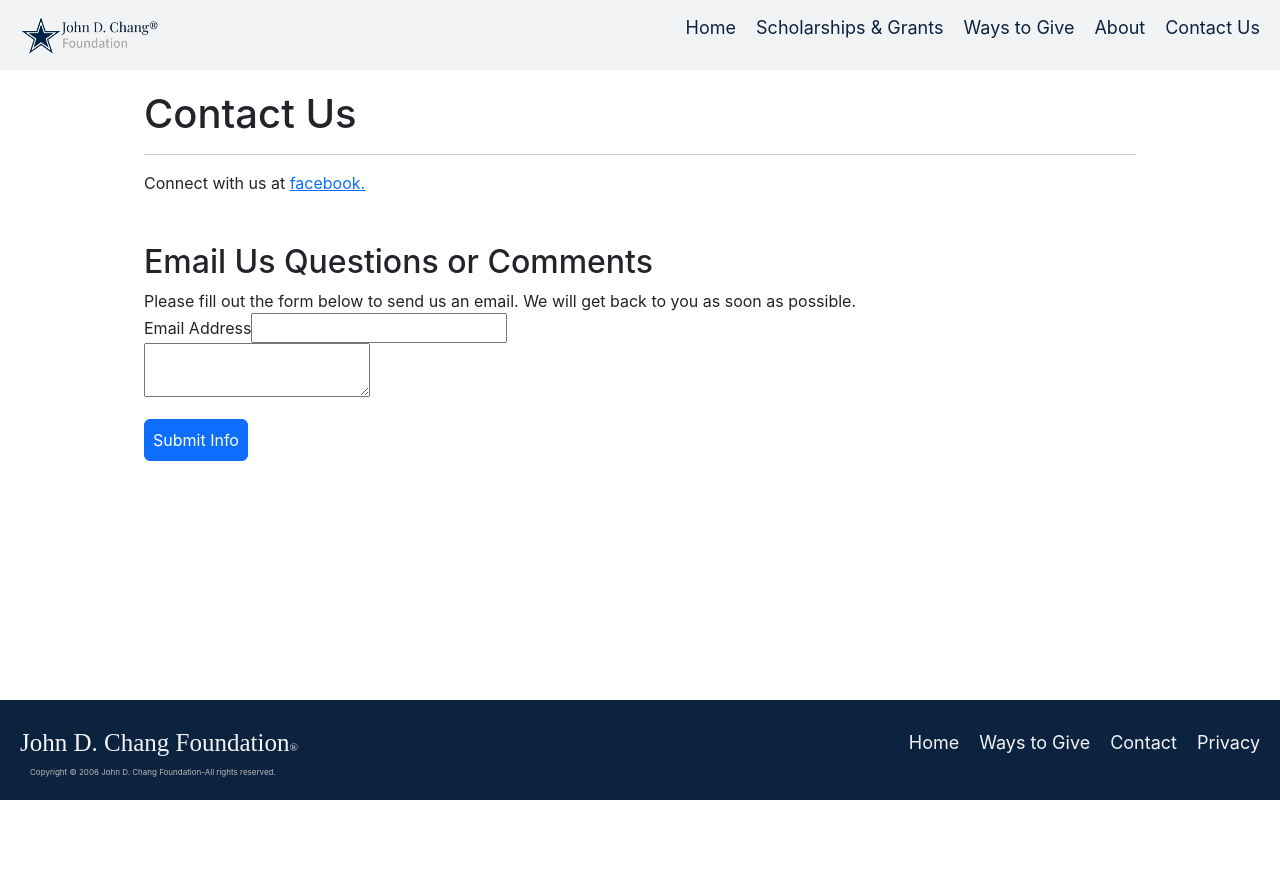
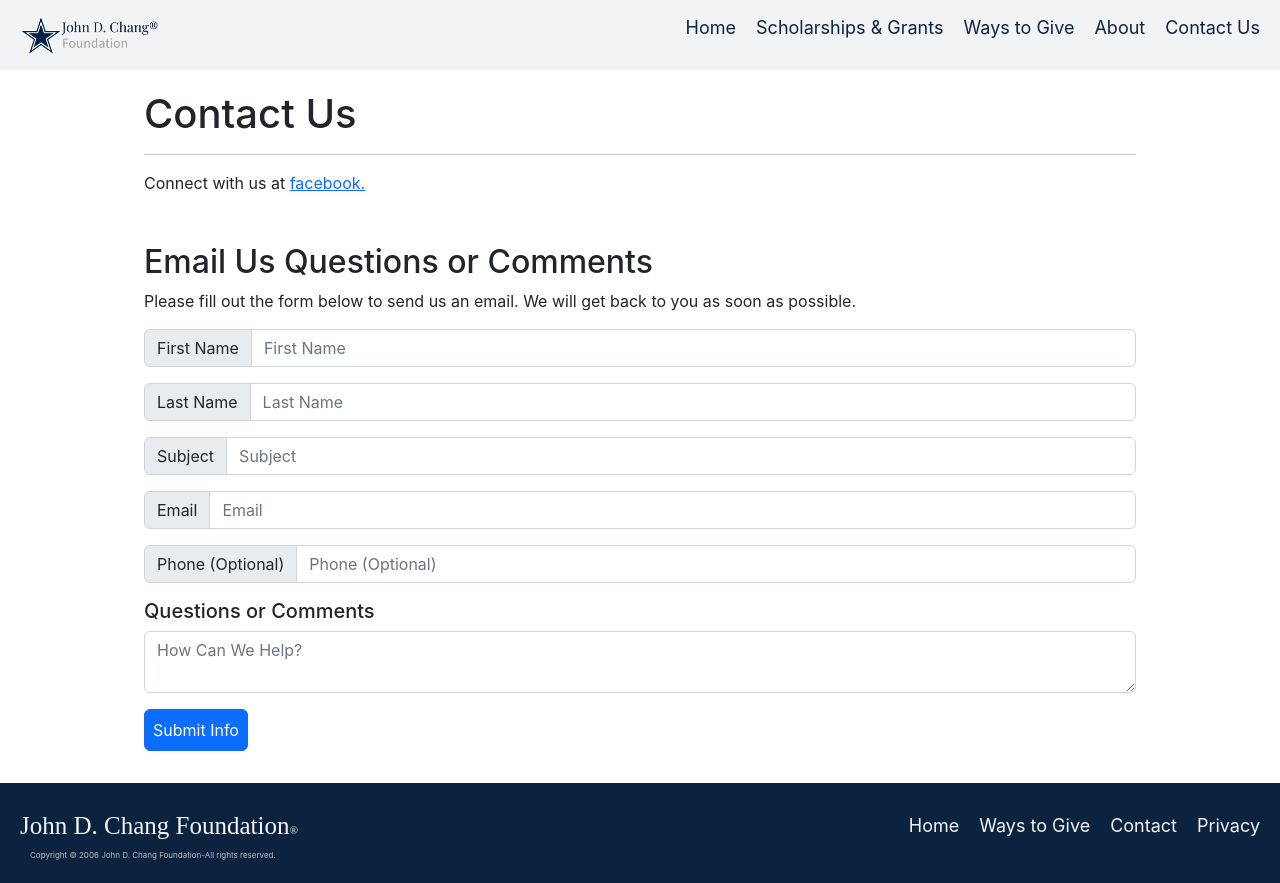
Before and after one commit to sjchang28/john_foundation, a React (Create React App) app: page /contactus in a window 1280 px wide. Before the commit the page ends 800 px from the top, so only its background shows below. Built offline with nearby package versions, Linux system fonts and the light colour scheme.

Commit message:
Updated Email Form

```diff
--- /dev/null
+++ b/src/components/Email.jsx
@@ -0,0 +1,142 @@
+// Make sure to run npm install @formspree/react
+// For more help visit https://formspr.ee/react-help
+import { React, Fragment, useEffect } from "react";
+import { useForm, ValidationError } from '@formspree/react';
+
+import Form from 'react-bootstrap/Form';
+import InputGroup from 'react-bootstrap/InputGroup';
+import Button from 'react-bootstrap/Button';
+
+const Email = () => {
+	const [state, handleSubmit] = useForm("mbjegelo");
+
+	window.onload = function() {
+		var googleReCAPTCHA = document.getElementById('g-recaptcha-response');
+		if (googleReCAPTCHA) {
+			googleReCAPTCHA.setAttribute('required', 'required');
+		}
+	};
+
+	window.onbeforeunload = () => {
+		for(const form of document.getElementsByTagName('form')) {
+		  form.reset();
+		}
+	};
+
+	useEffect(() => {
+		if (state.succeeded) {
+			return <p>Thanks for Contacting Us! We'll get back to you soon.</p>;
+		}
+	}, [state.succeeded]);
+
+	return (
+		<Fragment>
+			<Form
+				action="https://formspree.io/f/mbjegelo"
+				method="POST"
+			>
+				<InputGroup className="mt-3 mb-3">
+				<InputGroup.Text id="basic-addon1">First Name</InputGroup.Text>
+				<Form.Control
+					placeholder="First Name"
+					aria-label="First Name"
+					aria-describedby="basic-addon1"
+					type="text" id="firstname" name="First Name"
+					className="form-control"
+					required
+				/>
+				<ValidationError
+					prefix="First Name"
+					field="firstname"
+					errors={state.errors}
+				/>
+				</InputGroup>
+				<InputGroup className="mb-3">
+				<InputGroup.Text id="basic-addon1">Last Name</InputGroup.Text>
+				<Form.Control
+					placeholder="Last Name"
+					aria-label="Last Name"
+					aria-describedby="basic-addon1"
+					type="text" id="lastname" name="Last Name"
+					className="form-control"
+					required
+				/>
+				<ValidationError
+					prefix="Last Name"
+					field="lastname"
+					errors={state.errors}
+				/>
+				</InputGroup>
+				<InputGroup className="mb-3">
+				<InputGroup.Text id="basic-addon1">Subject</InputGroup.Text>
+				<Form.Control
+					placeholder="Subject"
+					aria-label="Subject"
+					aria-describedby="basic-addon1"
+					type="text" id="subject" name="Subject"
+					className="form-control"
+					required
+				/>
+				<ValidationError
+					prefix="Subject"
+					field="subject"
+					errors={state.errors}
+				/>
+				</InputGroup>
+				<InputGroup className="mb-3">
+				<InputGroup.Text id="basic-addon1">Email</InputGroup.Text>
+				<Form.Control
+					placeholder="Email"
+					aria-label="Email"
+					aria-describedby="basic-addon1"
+					type="email" id="email" name="Email"
+					className="form-control"
+					required
+				/>
+				<ValidationError
+					prefix="Email"
+					field="email"
+					errors={state.errors}
+				/>
+				</InputGroup>
+				<InputGroup className="mb-3">
+				<InputGroup.Text id="basic-addon1">Phone (Optional)</InputGroup.Text>
+				<Form.Control
+					placeholder="Phone (Optional)"
+					aria-label="Phone (Optional)"
+					aria-describedby="basic-addon1"
+					type="text" id="phone" name="Phone"
+					className="form-control"
+				/>
+				</InputGroup>
+
+				<h5>Questions or Comments</h5>
+				<InputGroup>
+				<Form.Control placeholder="How Can We Help?" as="textarea" aria-label="With textarea"
+					id="message" name="Message"
+					className="form-control"
+					required
+				/>
+				<ValidationError
+					prefix="Message"
+					field="message"
+					errors={state.errors}
+				/>
+				</InputGroup>
+
+				<div className="g-recaptcha"
+					data-sitekey={process.env["RECAPTCHA_SITE_KEY"]}
+				/>
+
+				<Button className="p-2 mb-3 mt-3"
+					type="submit"
+					variant="primary"
+				>
+					Submit Info
+				</Button>
+			</Form>
+		</Fragment>
+	);
+}
+
+export default Email;
--- a/src/routes/contact.js
+++ b/src/routes/contact.js
@@ -1,33 +1,12 @@
-import { React, Fragment, useEffect } from "react";
-import { useForm, ValidationError } from '@formspree/react';
-import Button from "react-bootstrap/Button";
+import { React, Fragment } from "react";
 
 import PageHeader from "../components/PageHeader.jsx";
+import Email from "../components/Email.jsx";
 import PageFooter from "../components/PageFooter.jsx";
 
 import "../style/App.css"
 
 const Contact = () => {
-	const [state, handleSubmit] = useForm("mbjegelo");
-
-	window.onload = function() {
-		var googleReCAPTCHA = document.getElementById('g-recaptcha-response');
-		if (googleReCAPTCHA) {
-			googleReCAPTCHA.setAttribute('required', 'required');
-		}
-	};
-	window.onbeforeunload = () => {
-		for(const form of document.getElementsByTagName('form')) {
-		  form.reset();
-		}
-	};
-
-	useEffect(() => {
-		if (state.succeeded) {
-			return <p>Thanks for Contacting Us! We'll get back to you soon.</p>;
-		}
-	}, [state.succeeded]);
-
 	return(
 		<Fragment className="content">
 			<PageHeader />
@@ -43,42 +22,7 @@
 				Please fill out the form below to send us an email. We will get back to you as soon as possible.
 			</div>
 			<div className="section-card-information general-section-card">
-				<form onSubmit={handleSubmit}>
-					<label htmlFor="email">
-						Email Address
-					</label>
-					<input
-						id="email"
-						type="email"
-						name="email"
-					/>
-					<ValidationError
-						prefix="Email"
-						field="email"
-						errors={state.errors}
-					/><br />
-					<textarea
-						id="message"
-						name="message"
-					/>
-					<ValidationError
-						prefix="Message"
-						field="message"
-						errors={state.errors}
-					/>
-
-					<div clasName="g-recaptcha mt-3 mb-3"
-						data-sitekey="6LcmK4EkAAAAAPT7ogAfGc80V_eQgVY_rvR2R-Ud"
-					/>
-
-					<Button className="p-2 mb-3 mt-3"
-						type="submit"
-						variant="primary"
-						disabled={state.submitting}
-					>
-						Submit Info
-					</Button>
-				</form>
+				<Email />
 			</div>
 			</div>
 			<PageFooter />
```
Also changed, not shown: formspree.json (deleted, +0 -18 lines).
